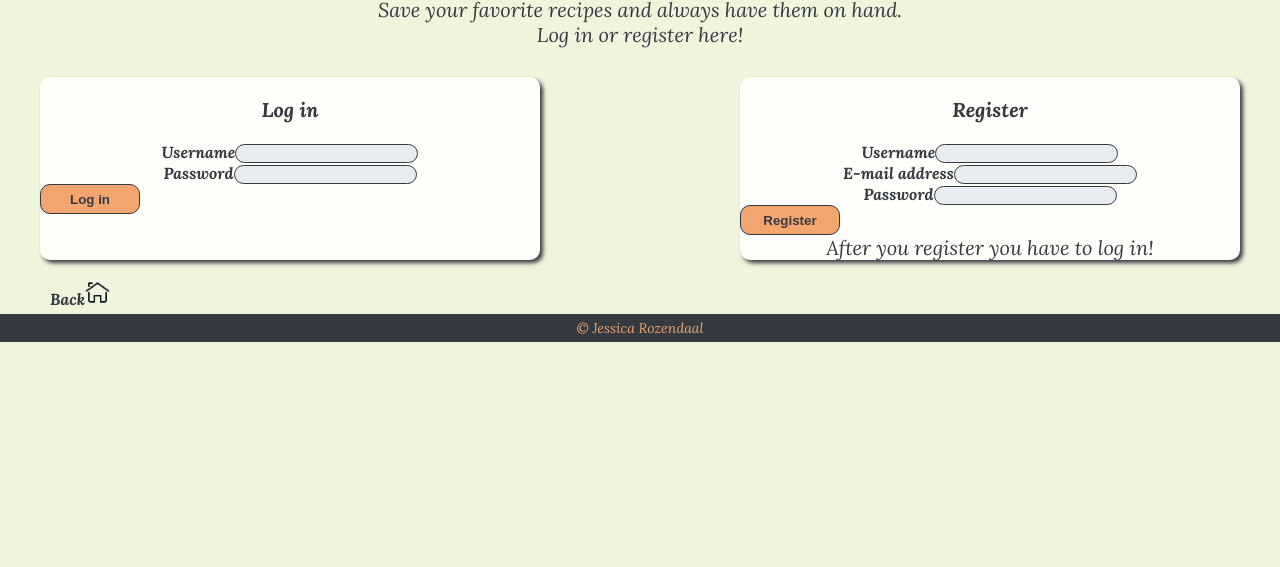
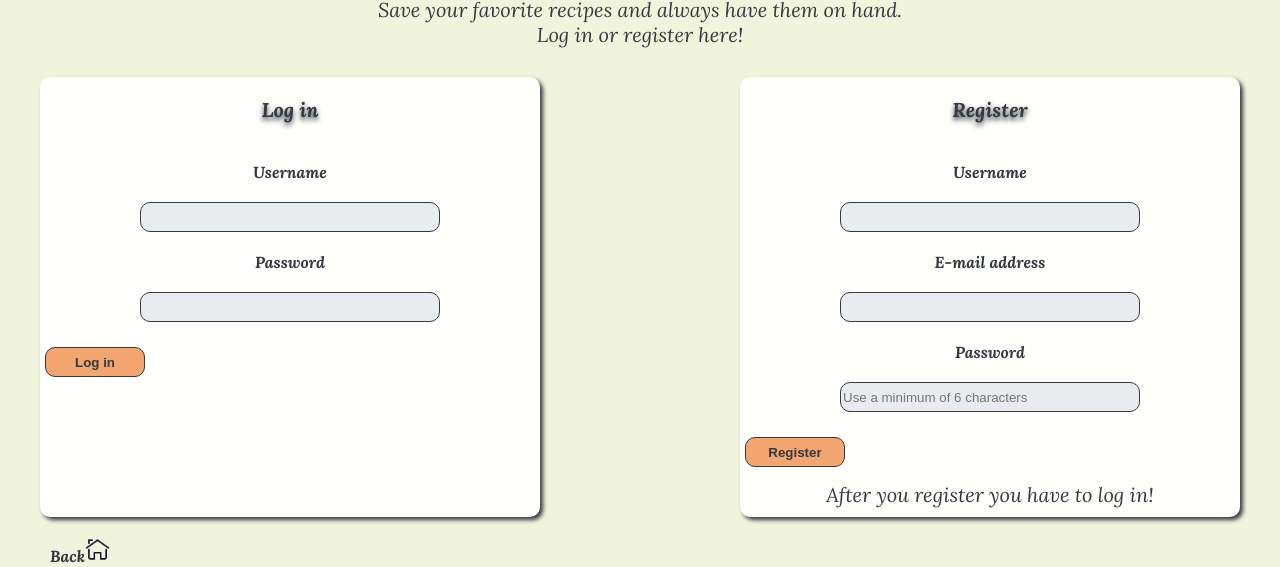
Before and after one commit to JesRozendaal/eindopdracht-frontend-recipe-app, a React (Create React App) app: page /login-register in a window 1280 px wide. Shown: the part 848-1415 px from the top of the page. Before the commit the page ends 1190 px from the top, so only its background shows below. Built offline with nearby package versions, Linux system fonts and the light colour scheme.

Commit message:
login-register-klaar

```diff
--- a/src/App.css
+++ b/src/App.css
@@ -24,6 +24,7 @@ button {
   font-weight: 700;
   width: 100px;
   height: 30px;
+  margin: 5px;
 }
 
 h1,
--- a/src/components/header/Header.css
+++ b/src/components/header/Header.css
@@ -19,7 +19,7 @@ header {
 }
 
 .header-login-register {
-    background: url('../../assets/photos/Login-Register.jpg') no-repeat center center fixed;
+    background: url('../../assets/photos/raspberries-gff2830833_1920.jpg') no-repeat center center fixed;
 }
 
 .header-profile {
--- a/src/components/recipes/Recipe1.js
+++ b/src/components/recipes/Recipe1.js
@@ -11,7 +11,6 @@ const Recipe1 = ({nrOffRecipes, offset}) => {
         async function fetchData() {
             try {
                 const result = await axios.get(`https://api.spoonacular.com/recipes/complexSearch?number=${nrOffRecipes}&offset=${offset}&type=main course&apiKey=${process.env.REACT_APP_API_KEY}`);
-                console.log(result.data);
                 setRecipeCard(result.data);
             }catch (e) {
                 console.error(e);
--- a/src/components/recipes/RecipeTimePersons.js
+++ b/src/components/recipes/RecipeTimePersons.js
@@ -11,7 +11,6 @@ const RecipeTimePersons = ({id}) => {
         async function fetchData() {
             try {
                 const result = await axios.get(`https://api.spoonacular.com/recipes/${id}/information?includeNutrition=false&apiKey=${process.env.REACT_APP_API_KEY}`);
-                console.log(result.data);
                 setRecipe(result.data);
             }catch (e) {
                 console.error(e);
--- a/src/context/AuthContext.js
+++ b/src/context/AuthContext.js
@@ -30,7 +30,6 @@ function AuthContextProvider ({children}) {
     function signIn(JWT) {
         localStorage.setItem("token", JWT);
         getUserData(JWT, './profile');
-        console.log("de gebruiker is ingelogd");
     }
 
     function signOut() {
@@ -41,7 +40,6 @@ function AuthContextProvider ({children}) {
             status: "done",
         });
         localStorage.clear();
-        console.log("de gebruiker is uitgelogd");
         history.push("/");
     }
 
--- a/src/pages/login-register/LoginRegister.css
+++ b/src/pages/login-register/LoginRegister.css
@@ -5,6 +5,8 @@
     border-radius: 10px;
     box-shadow: 3px 3px 4px #343A40;
     flex-basis: 500px;
+    flex-shrink: 1;
+    flex-grow: 0;
     /*height: 300px;*/
 }
 
@@ -21,6 +23,21 @@
     flex-shrink: 1;
 }
 
+.container-input-fields {
+    border: dotted 2px deeppink;
+}
+
 .title-login-register {
+    margin: 20px 0 40px 0;
+    text-shadow: 0px 3px 5px #343A40;
+}
+
+input {
+    width: 300px;
+    height: 30px;
     margin: 20px;
 }
+
+.warning {
+    margin: 10px;
+}
--- a/src/pages/login-register/LoginRegister.js
+++ b/src/pages/login-register/LoginRegister.js
@@ -67,10 +67,10 @@ const LoginRegister = () => {
                                 className="login-register-form"
                             >
                                 <h4 className="title-login-register">Log in</h4>
-                                <label htmlFor="signin-username">
                                 <strong>
                                     Username
                                 </strong>
+                                    <label htmlFor="signin-username">
                                         <input
                                             type="text"
                                             id="signin-username"
@@ -78,10 +78,10 @@ const LoginRegister = () => {
                                         value={userNameLogin}
                                     />
                                 </label>
-                                <label htmlFor="signin-password">
                                 <strong>
                                     Password
                                 </strong>
+                                <label htmlFor="signin-password">
                                     <input
                                         type="password"
                                         id="signin-password"
@@ -89,6 +89,7 @@ const LoginRegister = () => {
                                         value={passwordLogin}
                                     />
                                 </label>
+
                                 <button
                                 type="submit"
                                 >
@@ -101,10 +102,10 @@ const LoginRegister = () => {
                                 className="login-register-form"
                             >
                                 <h4 className="title-login-register">Register</h4>
-                                <label htmlFor="register-username">
                                 <strong>
                                     Username
                                 </strong>
+                                <label htmlFor="register-username">
                                     <input
                                         type="text"
                                         id="register-username"
@@ -112,10 +113,10 @@ const LoginRegister = () => {
                                         value={userNameRegister}
                                     />
                                 </label>
-                                <label htmlFor="register-email">
                                 <strong>
                                     E-mail address
                                 </strong>
+                                <label htmlFor="register-email">
                                     <input
                                         type="email"
                                         id="register-email"
@@ -123,15 +124,16 @@ const LoginRegister = () => {
                                         value={emailRegister}
                                     />
                                 </label>
-                                <label htmlFor="register-password">
                                 <strong>
                                     Password
                                 </strong>
+                                <label htmlFor="register-password">
                                     <input
                                         type="password"
                                         id="register-password"
                                         onChange={(e) => setPasswordRegister(e.target.value)}
                                         value={passwordRegister}
+                                        placeholder="Use a minimum of 6 characters"
                                     />
                                 </label>
                                 <button
@@ -139,7 +141,7 @@ const LoginRegister = () => {
                                 >
                                     Register
                                 </button>
-                                <p>After you register you have to log in!</p>
+                                <p className="warning">After you register you have to log in!</p>
                             </form>
                         </div>
                         <div className="home-container">
--- a/src/pages/profile/Profile.js
+++ b/src/pages/profile/Profile.js
@@ -19,6 +19,7 @@ const Profile = () => {
 
                         <Recipe1
                             nrOffRecipes="4"
+                            offset="0"
                         />
 
                         <h2>My details</h2>
```
Also changed, not shown: src/assets/photos/Login-Register.jpg (deleted), src/assets/photos/raspberries-gff2830833_1920.jpg (added). Lines whose indentation alone changed are shown as unchanged.
